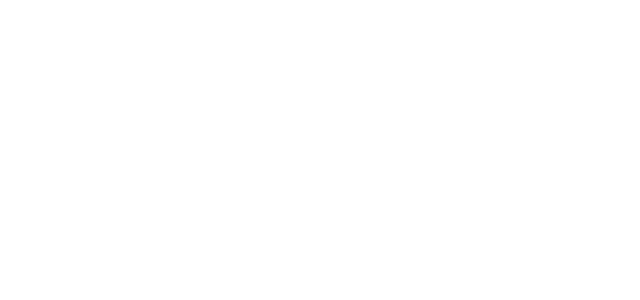
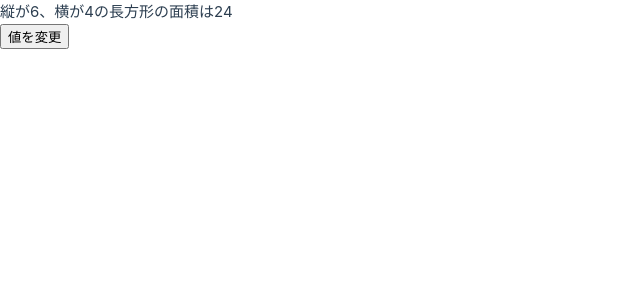
Before and after one commit to suimin-suyaa/vue3-composition-api, a Vue app: page /lifeCycle in a window 1280 px wide. Before the commit this address had no page. Shown: the top 300 px of the page, without its empty margins (0-640 px from the left). Built offline with nearby package versions, Linux system fonts and the light colour scheme.

Commit message:
ライフサイクルフック

```diff
--- a/src/router/index.ts
+++ b/src/router/index.ts
@@ -56,6 +56,14 @@
       // this generates a separate chunk (About.[hash].js) for this route
       // which is lazy-loaded when the route is visited.
       component: () => import('../views/onEvent.vue')
+    },
+    {
+      path: '/lifeCycle',
+      name: 'lifeCycle',
+      // route level code-splitting
+      // this generates a separate chunk (About.[hash].js) for this route
+      // which is lazy-loaded when the route is visited.
+      component: () => import('../views/lifeCycle.vue')
     }
   ]
 })
--- /dev/null
+++ b/src/views/lifeCycle.vue
@@ -0,0 +1,50 @@
+<template>
+  <p>縦が{{ height }}、横が{{ width }}の長方形の面積は{{ area }}</p>
+  <button @click="change">値を変更</button>
+</template>
+<script setup lang="ts">
+import {
+  ref,
+  computed,
+  onBeforeMount,
+  onMounted,
+  onBeforeUpdate,
+  onUpdated,
+  onRenderTracked,
+  onRenderTriggered
+} from 'vue'
+import type { DebuggerEvent } from 'vue'
+
+const heightInt = Math.round(Math.random() * 10)
+const widthInt = Math.round(Math.random() * 10)
+const height = ref(heightInt)
+const width = ref(widthInt)
+
+const area = computed((): number => {
+  return height.value * width.value
+})
+const change = (): void => {
+  height.value = Math.round(Math.random() * 10)
+  width.value = Math.round(Math.random() * 10)
+}
+onBeforeMount((): void => {
+  console.log('beforeMount called: $(height.value) * $(width.value)')
+})
+onMounted((): void => {
+  console.log('mount called: $(height.value) * $(width.value)')
+})
+onBeforeUpdate((): void => {
+  console.log('beforeUpdate called: $(height.value) * $(width.value)')
+})
+onUpdated((): void => {
+  console.log('updated called: $(height.value) * $(width.value)')
+})
+onRenderTracked((event: DebuggerEvent): void => {
+  console.log('renderTracked called: $(height.value) * $(width.value)')
+  console.log(event)
+})
+onRenderTriggered((event: DebuggerEvent): void => {
+  console.log('renderTriggered called: $(height.value) * $(width.value)')
+  console.log(event)
+})
+</script>
--- a/src/views/onEvent.vue
+++ b/src/views/onEvent.vue
@@ -16,7 +16,10 @@
 7/8行目
   初期値0
 9行目
-  引数にevent、MouseEvent型を指定
+  引数にevent、MouseEvent型を指定。voidにて戻り値がないことを明示
 10/11行目
 offsetX、offsetY...MouseEventの読み取り専用インターフェース。カーソルの位置を取得
+
+https://developer.mozilla.org/ja/docs/Web/API/MouseEvent/offsetX
+
 -->
```
